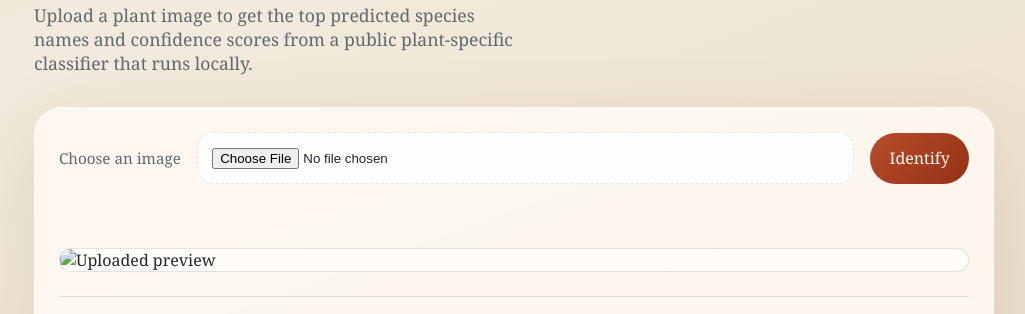
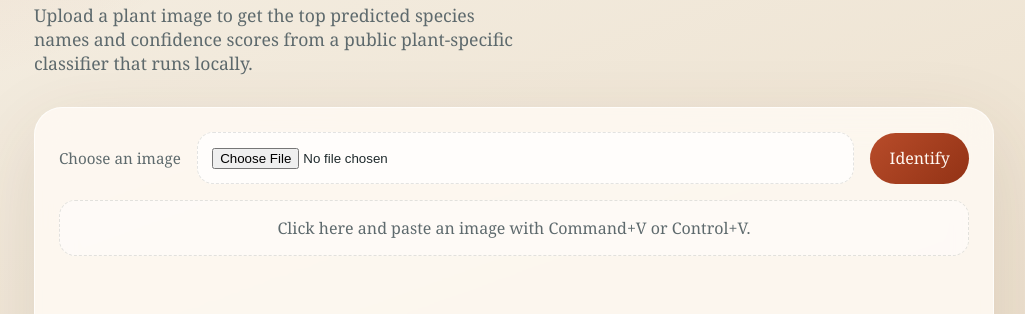
Before and after one commit to brbousnguar/Image-analyzer, a FastAPI app: page / in a window 1280 px wide. Shown: the part 384-698 px from the top of the page, without its empty margins (126-1151 px from the left). Run offline with FastAPI, Linux system fonts and the light colour scheme.

Commit message:
Implement clipboard image pasting functionality and enhance UI for image upload

```diff
--- a/app/static/app.js
+++ b/app/static/app.js
@@ -1,30 +1,83 @@
 const form = document.querySelector("#analyze-form");
 const fileInput = document.querySelector("#image");
+const pasteZone = document.querySelector("#paste-zone");
 const preview = document.querySelector("#preview");
 const statusNode = document.querySelector("#status");
 const analysisNode = document.querySelector("#analysis");
 const modelIdNode = document.querySelector("#model-id");
 const predictionsNode = document.querySelector("#predictions");
 const submitButton = form.querySelector("button");
+let pendingFile = null;
 
 fileInput.addEventListener("change", () => {
   const [file] = fileInput.files;
   if (!file) {
+    pendingFile = null;
     preview.hidden = true;
     preview.removeAttribute("src");
     return;
   }
 
+  pendingFile = file;
+  renderPreview(file);
+});
+
+pasteZone.addEventListener("click", () => {
+  pasteZone.focus();
+});
+
+pasteZone.addEventListener("paste", (event) => {
+  const file = extractImageFromClipboard(event.clipboardData);
+  if (!file) {
+    statusNode.textContent = "Clipboard does not contain an image.";
+    return;
+  }
+
+  event.preventDefault();
+  pendingFile = file;
+  fileInput.value = "";
+  renderPreview(file);
+  statusNode.textContent = "Clipboard image ready for analysis.";
+});
+
+pasteZone.addEventListener("focus", () => {
+  pasteZone.classList.add("is-active");
+});
+
+pasteZone.addEventListener("blur", () => {
+  pasteZone.classList.remove("is-active");
+});
+
+function extractImageFromClipboard(clipboardData) {
+  if (!clipboardData) {
+    return null;
+  }
+
+  for (const item of clipboardData.items) {
+    if (item.type.startsWith("image/")) {
+      const file = item.getAsFile();
+      if (file) {
+        return new File([file], file.name || "pasted-image.png", {
+          type: file.type || "image/png",
+        });
+      }
+    }
+  }
+
+  return null;
+}
+
+function renderPreview(file) {
   preview.src = URL.createObjectURL(file);
   preview.hidden = false;
-});
+}
 
 form.addEventListener("submit", async (event) => {
   event.preventDefault();
 
-  const [file] = fileInput.files;
+  const file = pendingFile || fileInput.files[0];
   if (!file) {
-    statusNode.textContent = "Choose an image first.";
+    statusNode.textContent = "Choose or paste an image first.";
     return;
   }
 
--- a/app/static/styles.css
+++ b/app/static/styles.css
@@ -109,6 +109,24 @@ button:disabled {
   color: var(--muted);
 }
 
+.paste-zone {
+  margin-top: 1rem;
+  border: 1px dashed var(--line);
+  border-radius: 16px;
+  padding: 1rem;
+  background: rgba(255, 255, 255, 0.45);
+  color: var(--muted);
+  text-align: center;
+  outline: none;
+  transition: border-color 120ms ease, background-color 120ms ease;
+}
+
+.paste-zone:focus,
+.paste-zone.is-active {
+  border-color: var(--accent);
+  background: rgba(255, 248, 242, 0.9);
+}
+
 .results {
   display: grid;
   gap: 1.5rem;
--- a/app/templates/index.html
+++ b/app/templates/index.html
@@ -20,9 +20,18 @@
       <section class="panel">
         <form id="analyze-form" class="upload-form">
           <label for="image" class="upload-label">Choose an image</label>
-          <input id="image" name="file" type="file" accept="image/*" required />
+          <input id="image" name="file" type="file" accept="image/*" />
           <button type="submit">Identify</button>
         </form>
+
+        <div
+          id="paste-zone"
+          class="paste-zone"
+          tabindex="0"
+          aria-label="Paste an image here"
+        >
+          Click here and paste an image with Command+V or Control+V.
+        </div>
 
         <div id="status" class="status" aria-live="polite"></div>
 
```
